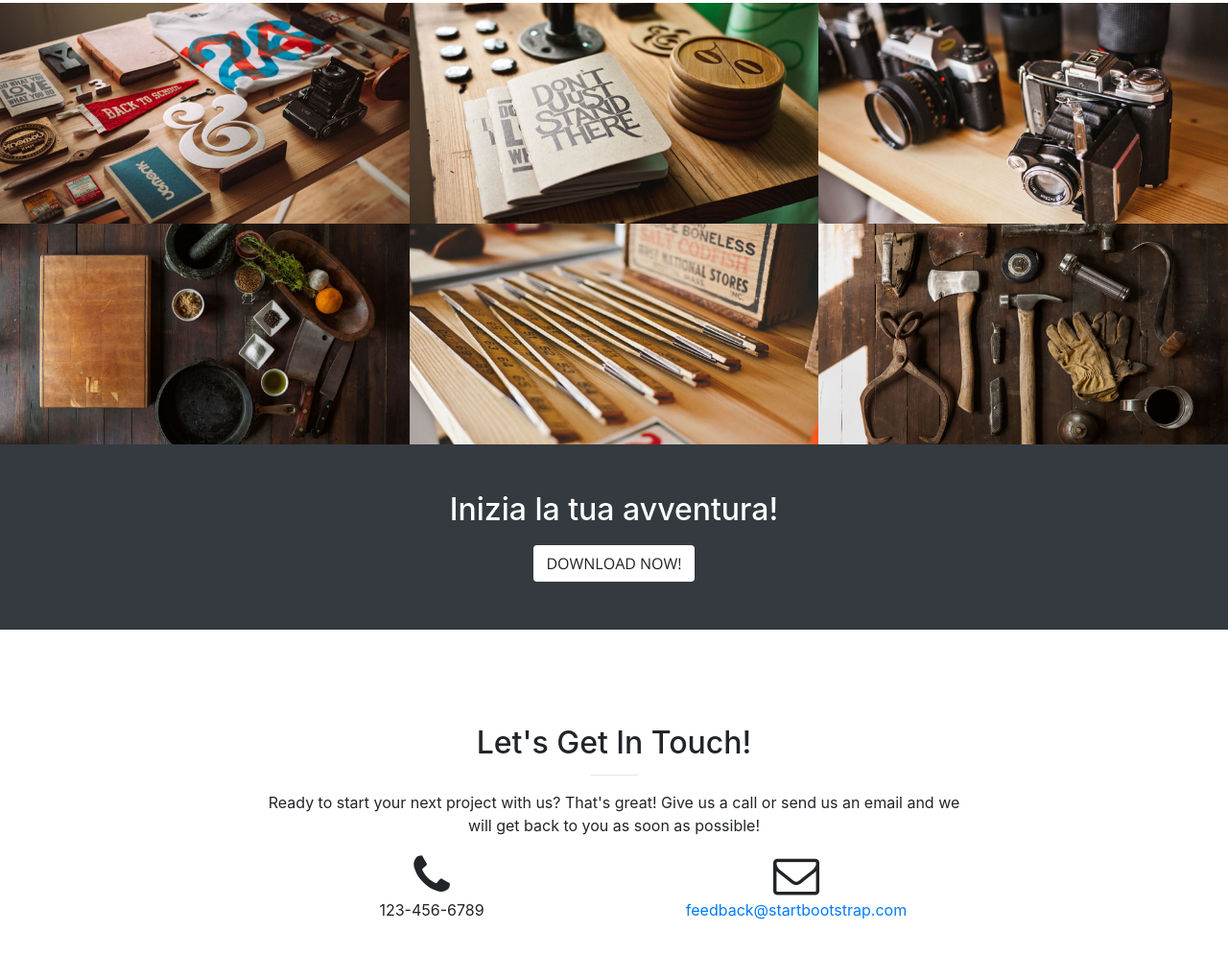
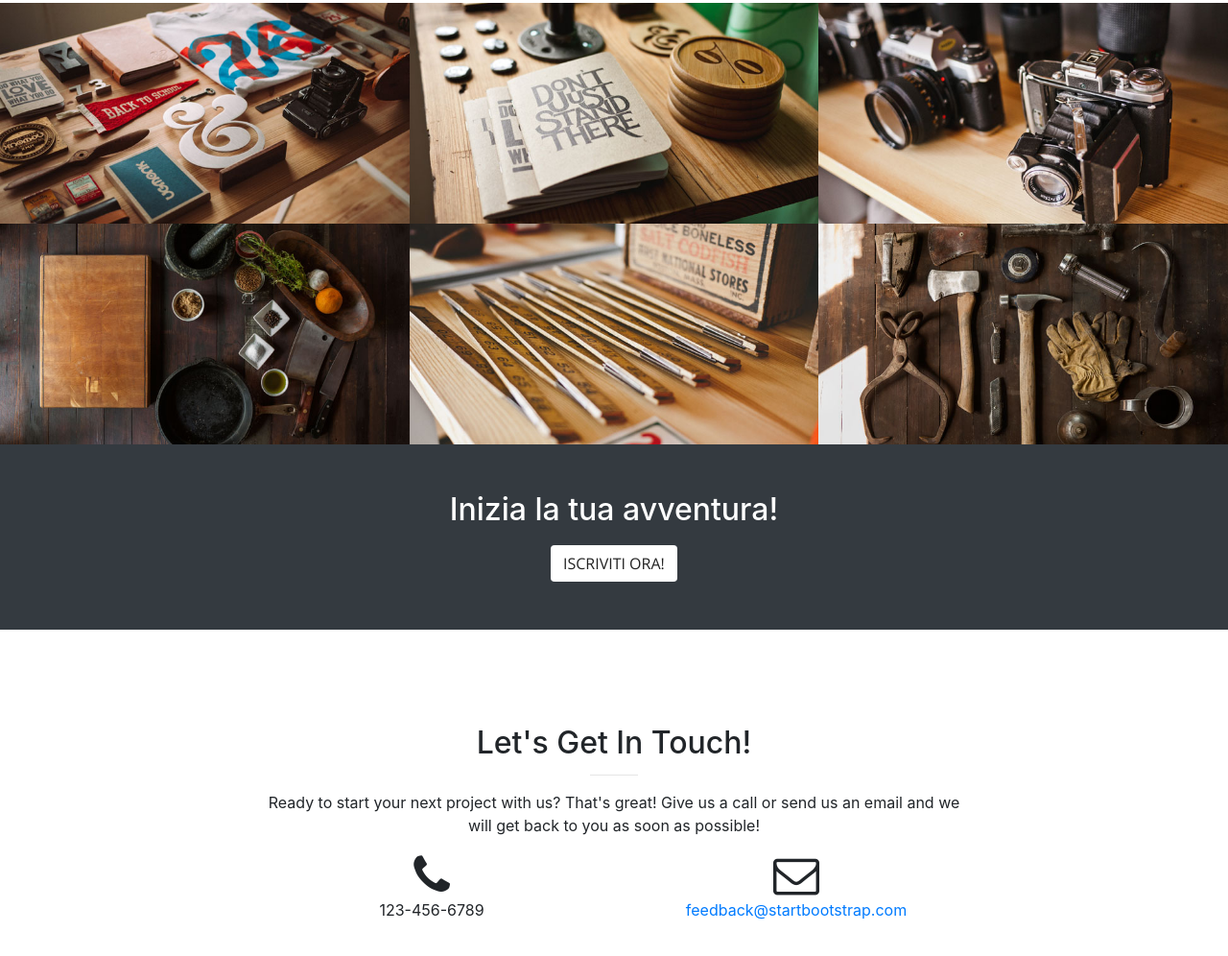
Before and after one commit to Azzeccagarbugli/UncinettoTypeD-Homepage, a website with bundled scripts: page index.html in a window 1280 px wide. Shown: the part 1918-2914 px from the top of the page at 96% size. Built offline with nearby package versions, Linux system fonts and the light colour scheme.

Commit message:
[UPDATE] Aggiornata sezione Download

```diff
--- a/index.html
+++ b/index.html
@@ -229,7 +229,7 @@
     <div class="call-to-action bg-dark">
       <div class="container text-center">
         <h2>Inizia la tua avventura!</h2>
-        <a class="btn btn-default btn-xl sr-button" href="http://startbootstrap.com/template-overviews/creative/">Download Now!</a>
+        <a class="btn btn-default btn-xl sr-button" href="http://www.makerfairerome.eu/it/" target="_blank">Iscriviti ora!</a>
       </div>
     </div>
 
```
